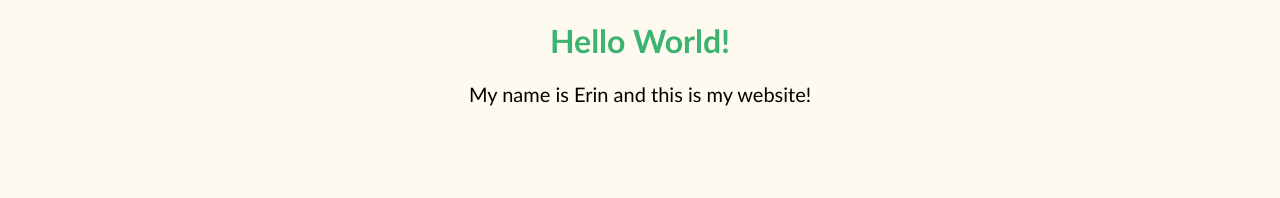
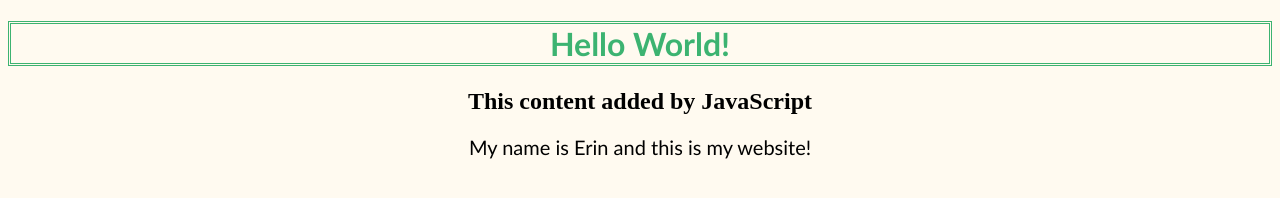
Before and after one commit to eaw-pid/my-personal-website, a plain HTML site: page index.html in a window 1280 px wide. Drawn offline with Linux system fonts and the light colour scheme.

Commit message:
add script.js, connect to index.html

```diff
--- a/index.html
+++ b/index.html
@@ -5,6 +5,7 @@
         <link rel="stylesheet" href="style.css"/>
     <body>
         <h1>Hello World!</h1>
+        <script src="script.js"></script>
         <div class="intro">
             <p>My name is Erin and this is my website!</p>
         </div>
--- /dev/null
+++ b/script.js
@@ -0,0 +1,3 @@
+const h2 = document.createElement("h2");
+h2.textContent = "This content added by JavaScript";
+document.querySelector("body").appendChild(h2);
--- a/style.css
+++ b/style.css
@@ -6,6 +6,8 @@ h1 {
     color: #3cb371;
     font-family:'Gill Sans', 'Gill Sans MT', Calibri, 'Trebuchet MS', sans-serif;
     text-align: center;
+    border: double;
+    border-color: #3cb371;
 }
 
 .intro {
@@ -17,3 +19,7 @@ h1 {
     font-family: 'Gill Sans', 'Gill Sans MT', Calibri, 'Trebuchet MS', sans-serif;
     font-size: 20px;
 }
+
+h2 {
+    text-align: center;
+}
```
